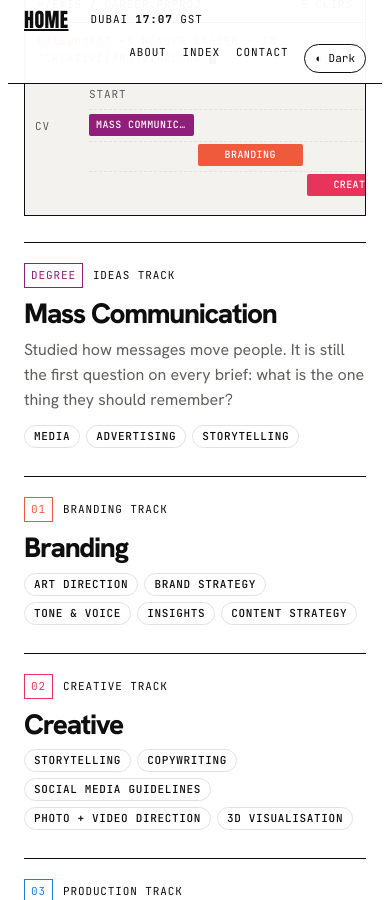
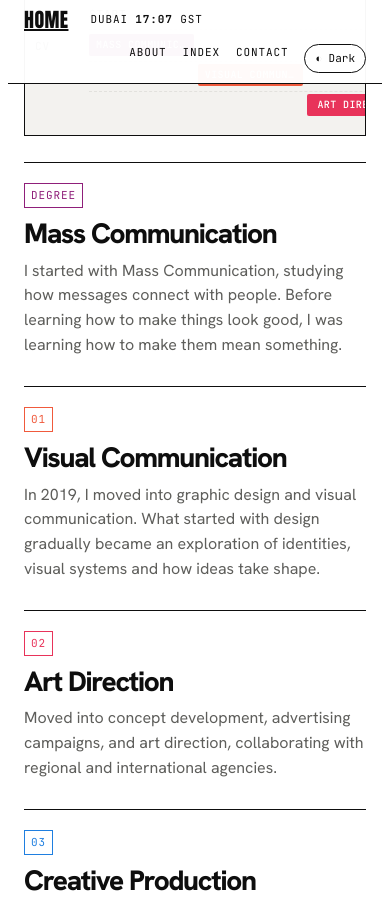
Before and after one commit to Msayed25/mohamed-ewis, a Jekyll site: the page built from index.html, in a window 390 px wide and 900 px high, scrolled down 4851 px. Built offline with Jekyll 4.4.1, drawn with Linux system fonts in a browser that asks for light colours; some web fonts are replaced; some of the changed text lies outside the part shown.

Commit message:
Round 2B: project pages end with BACK HOME / MORE WORK in caps on a grey band (More work opens the next project); Selected work without View all work; About: his new three-paragraph bio and the contact list above the footer; CV: five new chapters with his text, intro 'A career, cut like a film.', no track labels or tags

```diff
--- a/_data/site.json
+++ b/_data/site.json
@@ -11,7 +11,7 @@
   "portrait_cutout": "/images/site/portrait-cutout.webp",
   "landing_bio": "Mohamed, an experienced Art Director and Visual Artist with a degree in Mass Communication, he has collaborated with top-tier Art and Creative Directors on diverse projects for clients such as Mini, Subaru, Pepsi, Etisalat and Google. Mohamed excels in crafting ideas, Art directions and Design , showcasing a blend of expressive and bold concepts through mixed multimedia techniques.",
   "about_line": "I turn ideas into visual worlds across campaigns, brands, films and experiences.",
-  "about_text": "Mohamed, an experienced Art Director and Visual Artist with a degree in Mass Communication, he has collaborated with top-tier Art and Creative Directors on diverse projects for clients such as Mini, Subaru, Pepsi, Etisalat and Google. Mohamed excels in crafting ideas, Art directions and Design , showcasing a blend of expressive and bold concepts through mixed multimedia techniques.",
+  "about_text": "I’m a Creative and Art Director with a curiosity for people, places, and the stories that connect them. My journey started with communication before finding its way into design, photography, and filmmaking. Somewhere along the way, I realized that creativity was never about sticking to one medium, but about finding different ways to tell a story and make people feel something.\n\nA big part of my inspiration comes from outside the creative industry. Traveling, discovering different cultures, meeting people, and observing the little details of everyday life have always shaped the way I see things. Photography taught me to notice, filmmaking taught me to tell stories, and design gave me a way to bring those observations into ideas.\n\nToday, I work across brands, campaigns, films, and experiences, sometimes independently and sometimes bringing together teams of talented creatives. What keeps me excited is the same curiosity that got me started: discovering new perspectives, exploring unfamiliar territories, and turning ideas into something people can connect with.",
   "about_photos": [
     "/images/site/portrait-landing.jpg",
     "/images/projects/sacha-jafri/cover.jpg",
@@ -111,76 +111,40 @@
     {
       "chapter": "Mass Communication",
       "period": "Degree",
-      "track": "Ideas",
       "color": "pitch",
-      "text": "Studied how messages move people. It is still the first question on every brief: what is the one thing they should remember?",
-      "tags": [
-        "Media",
-        "Advertising",
-        "Storytelling"
-      ],
+      "text": "I started with Mass Communication, studying how messages connect with people. Before learning how to make things look good, I was learning how to make them mean something.",
       "link_label": "",
       "link": ""
     },
     {
-      "chapter": "Branding",
+      "chapter": "Visual Communication",
       "period": "01",
-      "track": "Branding",
       "color": "branding",
-      "text": "",
-      "tags": [
-        "Art direction",
-        "Brand strategy",
-        "Tone & voice",
-        "Insights",
-        "Content strategy"
-      ],
+      "text": "In 2019, I moved into graphic design and visual communication. What started with design gradually became an exploration of identities, visual systems and how ideas take shape.",
       "link_label": "",
       "link": ""
     },
     {
-      "chapter": "Creative",
+      "chapter": "Art Direction",
       "period": "02",
-      "track": "Creative",
       "color": "digital",
-      "text": "",
-      "tags": [
-        "Storytelling",
-        "Copywriting",
-        "Social media guidelines",
-        "Photo + video direction",
-        "3D visualisation"
-      ],
+      "text": "Moved into concept development, advertising campaigns, and art direction, collaborating with regional and international agencies.",
       "link_label": "",
       "link": ""
     },
     {
-      "chapter": "Production",
+      "chapter": "Creative Production",
       "period": "03",
-      "track": "Production",
       "color": "print",
-      "text": "",
-      "tags": [
-        "Scouting",
-        "Production management",
-        "Content creation",
-        "Live action filming"
-      ],
+      "text": "Expanded my creative practice beyond design, becoming more technically involved in photography, filmmaking, and visual production. Developed a deeper understanding of each medium, from creative concepts to hands-on execution.",
       "link_label": "",
       "link": ""
     },
     {
-      "chapter": "Post-production",
+      "chapter": "Creative Leadership",
       "period": "04",
-      "track": "Post-production",
       "color": "film",
-      "text": "",
-      "tags": [
-        "Editing",
-        "2D/3D animation",
-        "Colour grading",
-        "Visual effects"
-      ],
+      "text": "Taking responsibility for the overall creative vision, leading projects from concept to delivery, and bringing together multidisciplinary teams to execute them.",
       "link_label": "",
       "link": ""
     }
--- a/_layouts/default.html
+++ b/_layouts/default.html
@@ -27,7 +27,12 @@
 
 {{ content }}
 
-{% unless page.contact == false %}
+{% if page.contact == "list" %}
+<section class="talk talk-list g" id="talk"><div class="contacts mono">
+    {% for c in s.contacts %}<div><span>{{ c.label }}</span>{% if c.url != "" %}<a href="{{ c.url | relative_url }}"{% if c.url contains 'http' %} target="_blank" rel="noopener"{% endif %}>{{ c.value }}</a>{% else %}<span>{{ c.value }}</span>{% endif %}<button class="copy-b" type="button" data-v="{{ c.value }}">Copy</button></div>
+    {% endfor %}
+</div></section>
+{% elsif page.contact != false %}
 <section class="talk g" id="talk">
   <div class="mono soft">Got a brief?</div>
   {% assign wa = "" %}{% assign mail = "" %}{% for c in s.contacts %}{% if c.label == 'Phone' %}{% assign wa = c.value | remove: "+" | remove: " " | remove: "-" %}{% endif %}{% if c.label == 'Email' %}{% assign mail = c.value %}{% endif %}{% endfor %}
@@ -38,7 +43,7 @@
     {% endfor %}
   </div>
 </section>
-{% endunless %}
+{% endif %}
 <footer class="g mono soft"><span>© {{ site.time | date: "%Y" }} {{ s.name }}</span><span>{{ s.location }}</span><span>{{ s.location | split: "," | first }} <span class="clock" data-offset="{{ s.timezone_offset }}">--:--</span></span></footer>
 
 <div class="lb" id="lb" hidden role="dialog" aria-modal="true" aria-label="Film player">
--- a/_layouts/project.html
+++ b/_layouts/project.html
@@ -69,7 +69,7 @@
 
     <nav class="pnext g" aria-label="Leave this project">
       <a href="{{ '/' | relative_url }}#top" data-close data-go><i>←</i> Back home</a>
-      <a href="{{ '/#work' | relative_url }}" data-close data-go>More work <i>→</i></a>
+      <a href="{{ next.url | relative_url }}" data-proj aria-label="More work: next project, {{ next.title }}">More work <i>→</i></a>
     </nav>
   </article>
 
--- a/about.html
+++ b/about.html
@@ -10,7 +10,7 @@ contact: false
   {% if s.about_photos.size > 0 %}<ul class="ab-ph" aria-hidden="true">{% for ph in s.about_photos %}<li><img src="{{ ph | relative_url }}" alt="" decoding="async"></li>{% endfor %}</ul>{% endif %}
   <div class="ab-body">
     {% if s.about_line and s.about_line != "" %}<p class="ab-line">{{ s.about_line }}</p>{% endif %}
-    <p class="ab-text">{{ s.about_text }}</p>
+    <div class="ab-text">{{ s.about_text | markdownify }}</div>
   </div>
 </section>
 
--- a/admin/config.yml
+++ b/admin/config.yml
@@ -86,7 +86,7 @@ collections:
           - { name: portrait_landing, label: Landing photo (upper body, facing into the page), widget: image, required: false }
           - { name: landing_bio, label: Landing line (fades in next to the photo as you scroll), widget: text, required: false }
           - { name: about_line, label: About heading line (large), widget: text, required: false }
-          - { name: about_text, label: About text, widget: text, required: false, hint: "Shown on the About page (mohamedewis.com/about/). The About menu item appears when this has text." }
+          - { name: about_text, label: About text, widget: text, required: false, hint: "Shown on the About page (mohamedewis.com/about/). Leave an empty line between paragraphs. The About menu item appears when this has text." }
           - { name: about_photos, label: About photos (round, shown in black and white), widget: list, required: false, field: { name: photo, label: Photo, widget: image } }
           - { name: expertise, label: Expertise (the big statement after the landing page), widget: text, required: false }
           - { name: hide_expertise, label: Hide the Expertise section, widget: boolean, default: false, required: false }
@@ -112,10 +112,8 @@ collections:
             fields:
               - { name: chapter, label: Title or role, widget: string }
               - { name: period, label: Dates, widget: string, hint: "e.g. 2019 to 2022, or Now" }
-              - { name: track, label: Track, widget: select, options: [Ideas, Design, Film, Direction, Branding, Creative, Production, Post-production] }
               - { name: color, label: Colour, widget: select, options: [digital, print, pitch, film, photography, branding, personal] }
               - { name: text, label: Description, widget: text, required: false }
-              - { name: tags, label: Tags, widget: list, required: false, field: { name: tag, label: Tag, widget: string } }
               - { name: link_label, label: Link text, widget: string, required: false }
               - { name: link, label: Link address, widget: string, required: false }
           - name: contacts
--- a/assets/site.css
+++ b/assets/site.css
@@ -408,10 +408,6 @@ html.view-open,html.view-open body{overflow:hidden}
    each smaller and paler. Only transform and opacity animate. Without JS the cards are a sideways strip. ---------- */
 .dc{padding-block:clamp(48px,7vw,96px);border-bottom:1px solid var(--ink)}
 .dc .head{margin-bottom:clamp(28px,4vw,56px)}
-.dc-all{display:inline-flex;align-items:center;gap:10px;border:1px solid var(--ink);border-radius:99px;padding:11px 20px;text-decoration:none;font:500 15px/1 var(--body);transition:background .25s,color .25s}
-.dc-all i{font-style:normal;transition:transform .3s cubic-bezier(.2,.9,.2,1)}
-.dc-all:hover{background:var(--ink);color:var(--paper)}
-.dc-all:hover i{transform:translateX(4px)}
 .dc-wrap{display:grid;grid-template-columns:minmax(220px,.85fr) minmax(0,2.4fr);gap:clamp(20px,3vw,48px);align-items:stretch}
 .dc-info{display:flex;flex-direction:column;justify-content:flex-end;gap:24px;min-width:0}
 .dc-txt{transition:opacity .35s,transform .45s cubic-bezier(.2,.9,.2,1)}
@@ -455,15 +451,13 @@ html.view-open,html.view-open body{overflow:hidden}
 .pfoot{border-top:1px solid var(--hair)}
 /* project footer (client feedback round 2): one plain row, Back home (top of the home page) on the left and
    More work (the Index list) on the right. On hover an underline draws in and the arrow nudges outward */
-.pnext{display:flex;justify-content:space-between;align-items:center;gap:16px;padding-block:clamp(28px,4vw,48px);border-top:1px solid var(--ink)}
-.pnext a{position:relative;color:var(--ink);text-decoration:none;font:500 clamp(15px,1.25vw,19px)/1.2 var(--body);letter-spacing:-.01em;padding-bottom:4px}
-.pnext a::after{content:"";position:absolute;left:0;right:0;bottom:0;height:1px;background:currentColor;transform:scaleX(0);transform-origin:0 50%;transition:transform .35s cubic-bezier(.2,.9,.2,1)}
-.pnext a+a::after{transform-origin:100% 50%}
-.pnext a:hover::after,.pnext a:focus-visible::after{transform:none}
+.pnext{display:flex;justify-content:space-between;align-items:center;gap:16px;padding-block:clamp(56px,8vw,110px);background:var(--wash)}
+.pnext a{position:relative;color:var(--ink);text-decoration:none;font:500 clamp(16px,1.5vw,22px)/1.2 var(--body);letter-spacing:.01em;text-transform:uppercase;padding-bottom:4px}
+.pnext a::after{content:"";position:absolute;left:0;right:0;bottom:0;height:1px;background:currentColor}   /* always underlined (client round 2B) */
 .pnext i{font-style:normal;display:inline-block;transition:transform .35s cubic-bezier(.2,.9,.2,1)}
 .pnext a:hover i,.pnext a:focus-visible i{transform:translateX(-4px)}
 .pnext a+a:hover i,.pnext a+a:focus-visible i{transform:translateX(4px)}
-@media (prefers-reduced-motion:reduce){.pnext a::after,.pnext i{transition:none}}
+@media (prefers-reduced-motion:reduce){.pnext i{transition:none}}
 
 /* ---------- index hover (client feedback, Oct 2026): simple. The floating cursor photo is gone; on hover a row opens to show a small black-and-white picture, a line about the project and a few tags ---------- */
 .row{grid-template-rows:auto auto;align-items:center}
@@ -531,6 +525,10 @@ html.view-open .sbar{display:none}
 .ab-body{display:grid;grid-template-columns:minmax(0,1.15fr) minmax(0,1fr);gap:clamp(24px,5vw,90px);align-items:start;border-top:1px solid var(--hair);padding-top:clamp(22px,3vw,36px)}
 .ab-line{margin:0;font:500 clamp(28px,3.1vw,48px)/1.1 var(--body);letter-spacing:-.035em;text-wrap:balance}
 .ab-text{margin:0;font:400 clamp(20px,1.6vw,25px)/1.38 var(--serif);text-wrap:pretty}
+.ab-text p{margin:0}
+.ab-text p+p{margin-top:.9em}
+.talk-list{padding-top:clamp(56px,8vw,110px)}
+.talk-list .contacts{margin-top:0}
 @media (max-width:760px){.ab-ph{grid-template-columns:repeat(2,minmax(0,1fr))}.ab-body{grid-template-columns:minmax(0,1fr)}}
 
 /* moving between pages (home <-> About): the old page lifts away and fades, the new one rises in; the top bar stays put.
--- a/index.html
+++ b/index.html
@@ -21,7 +21,7 @@ layout: default
 
 {% if featured.size > 0 %}
 <section class="dc g" id="selected" aria-label="Selected work">
-  <div class="head"><h2>Selected work</h2><a class="dc-all" href="#work">View all work <i aria-hidden="true">→</i></a></div>
+  <div class="head"><h2>Selected work</h2></div>
   <div class="dc-wrap" id="dc" aria-roledescription="carousel">
     <div class="dc-info">
       <div class="dc-txt" aria-live="polite"><p class="dc-u mono">{{ featured[0].subtitle }}</p><h3 class="dc-t">{{ featured[0].title }}</h3><p class="dc-s"></p></div>
@@ -96,7 +96,7 @@ layout: default
       </div>
     </aside>
     <div class="cvmain">
-      <p class="cv-intro">A career, cut like a film. Each chapter is a clip on the timeline. Click one to jump to it.</p>
+      <p class="cv-intro">A career, cut like a film.</p>
       <div class="tl">
         <div class="tbar mono"><span>~/{{ s.short_name | downcase }} / career.prproj</span><span>{{ s.cv.size }} clips</span></div>
         <div class="cmd mono" data-cmd="{{ s.short_name | downcase }}@{{ s.location | split: ',' | first | downcase }}:~$ render career --to &quot;{{ s.title }}&quot;"><span class="typed"></span><span class="caret"></span></div>
@@ -111,10 +111,10 @@ layout: default
       </div>
       {% for e in s.cv %}
       <article class="entry rv" id="cv{{ forloop.index }}" style="--c:var(--c-{{ e.color }})">
-        <div class="lab mono"><span class="tc">{{ e.period }}</span><span>{{ e.track }} track</span></div>
+        {% if e.period != "" %}<div class="lab mono"><span class="tc">{{ e.period }}</span></div>{% endif %}
         <div><h3>{{ e.chapter }}</h3></div>
         {% if e.text != "" %}<p>{{ e.text }}</p>{% endif %}
-        <div class="tags">{% for t in e.tags %}<span>{{ t }}</span>{% endfor %}{% if e.link != "" %}<a href="{{ e.link | relative_url }}">{{ e.link_label }} →</a>{% endif %}</div>
+        {% if e.link and e.link != "" %}<div class="tags"><a href="{{ e.link | relative_url }}">{{ e.link_label }} →</a></div>{% endif %}
       </article>
       {% endfor %}
     </div>
```
Also changed, not shown: other parts of about.html (+1 -1 lines).
